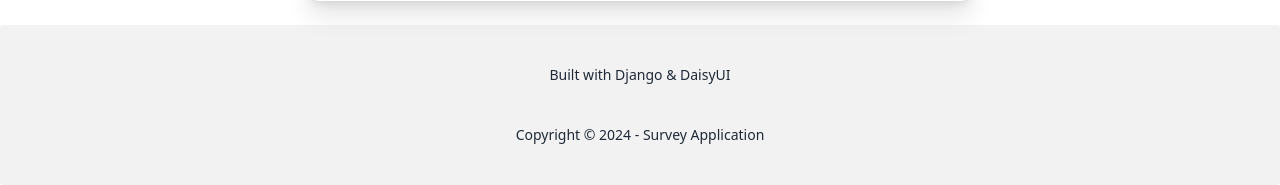
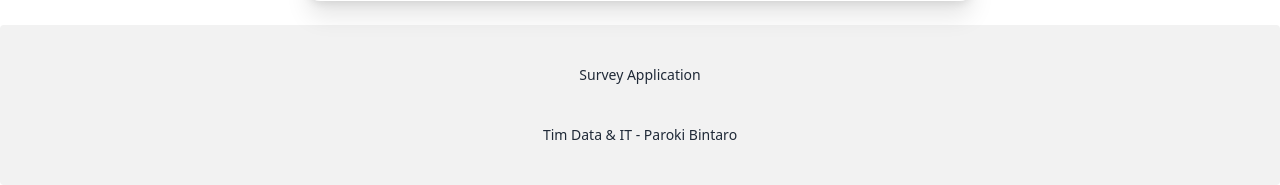
Before and after one commit to BenedictusAryo/survey_application, a Django app: page /accounts/profile/ in a window 1280 px wide. Shown: the part 683-868 px from the top of the page. Run offline with Django 5.2, Linux system fonts and the light colour scheme; the visitor is signed in with stand-in values (Sample User, id 1); some libraries are stand-ins or nearby versions.

Commit message:
Update footer content: change branding text and copyright information

```diff
--- a/templates/partials/footer.html
+++ b/templates/partials/footer.html
@@ -1,8 +1,8 @@
 <footer class="footer footer-center p-10 bg-base-200 text-base-content rounded">
     <div class="grid grid-flow-col gap-4">
-        <p>Built with Django & DaisyUI</p>
+        <p>Survey Application</p>
     </div>
     <div>
-        <p>Copyright © 2024 - Survey Application</p>
+        <p>Tim Data & IT - Paroki Bintaro</p>
     </div>
 </footer>
```
